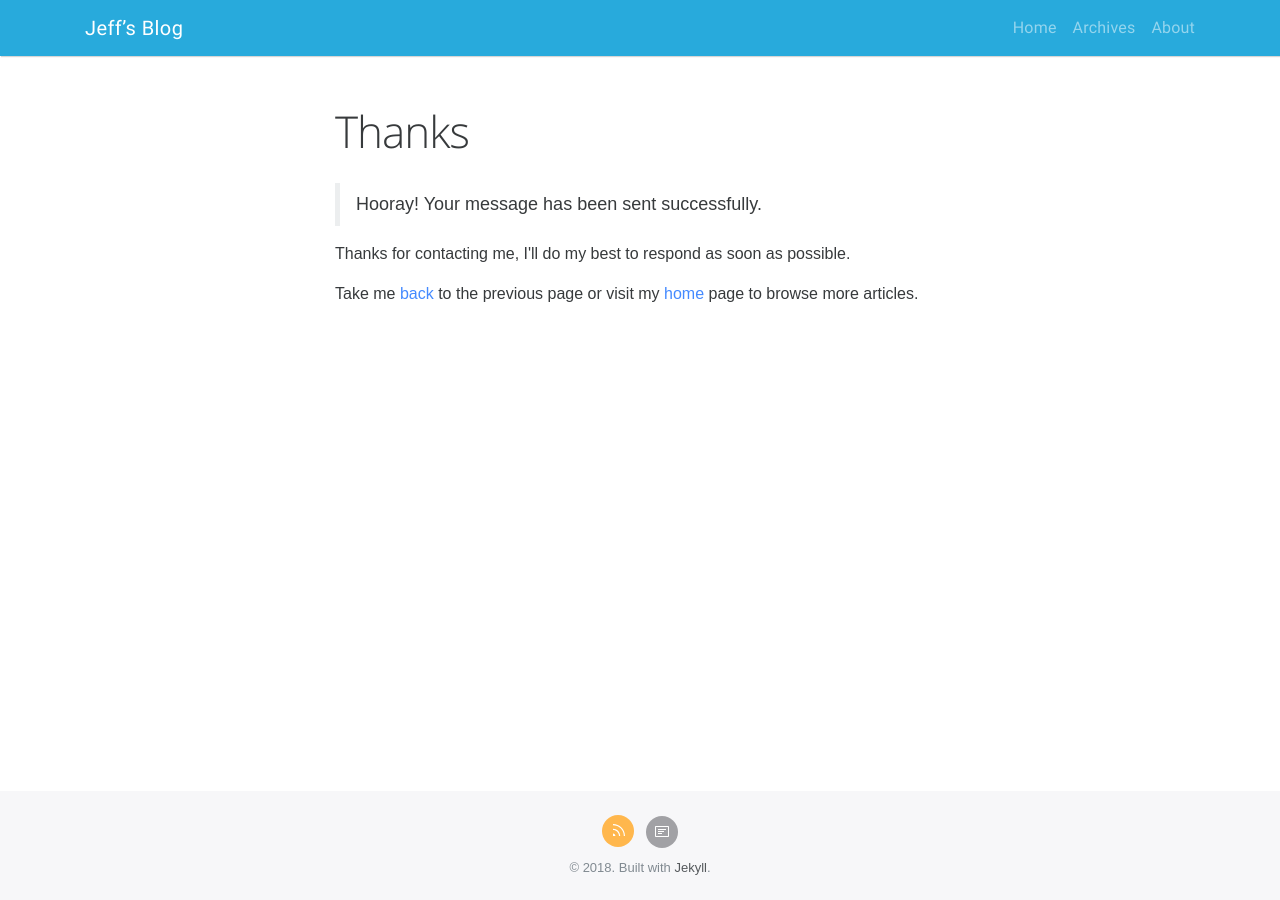
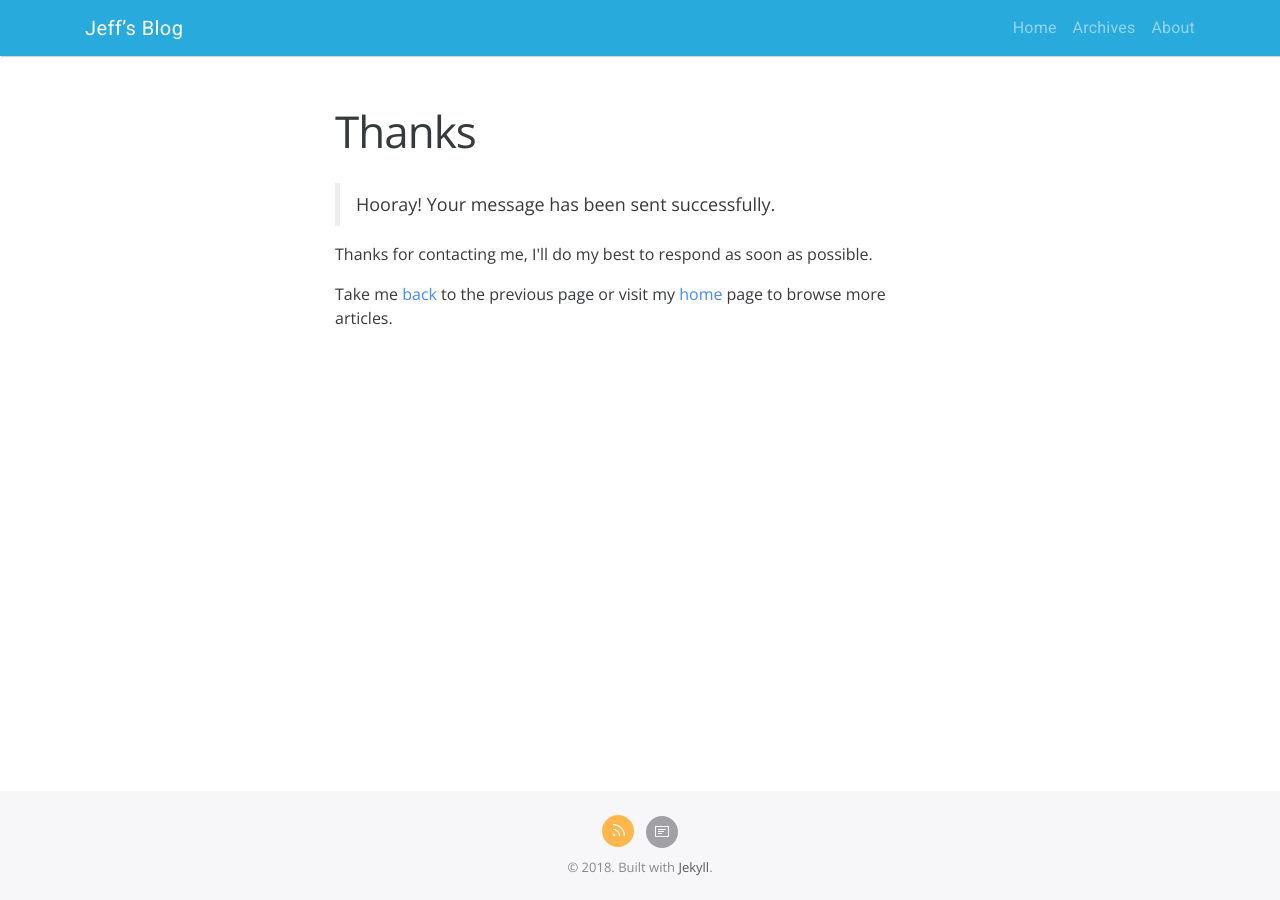
Before and after one commit to jefx07/jefx07.github.io, a Jekyll site: the page built from thanks.html, in a window 1280 px wide. Built offline with Jekyll 4.4.1, drawn with Linux system fonts in a browser that asks for light colours; some web fonts are replaced.

Commit message:
small tweaks

```diff
--- a/_includes/header.html
+++ b/_includes/header.html
@@ -8,11 +8,13 @@
     <link rel="canonical" href="{{ page.url | replace:'index.html','' | absolute_url }}">
     {% if page.title == "Home" %}<script type='application/ld+json'>{"@context":"http:\/\/schema.org","@type":"WebSite","@id":"#website","url":"https:\/\/jefx07.github.io\/","name":"Jeff\u2019s Blog","potentialAction":{"@type":"SearchAction","target":"https:\/\/jefx07.github.io\/?s={search_term_string}","query-input":"required name=search_term_string"}}</script>
     <script type='application/ld+json'>{"@context":"http:\/\/schema.org","@type":"Person","url":"https:\/\/jefx07.github.io\/","sameAs":[],"@id":"#person","name":"Jeff Weston"}</script>{% endif %}
-    <link rel="alternate" type="application/rss+xml" title="RSS Feed" href="{{ '/feed.xml' | relative_url }}">
-    <link rel="alternate" type="application/atom+xml" title="ATOM Feed" href="{{ '/feed.atom' | relative_url }}"> {% comment %}<link rel="stylesheet" href="https://fonts.googleapis.com/css?family=Open+Sans:300,400,400i,600,700%7CRoboto%7CSource+Code+Pro">{% endcomment %}
+    <link rel="stylesheet" href="https://fonts.googleapis.com/css?family=Open+Sans:300,400,400i,600,700%7CRoboto%7CSource+Code+Pro">
     <link rel="stylesheet" href="{{ '/assets/css/styles.css' | relative_url }}">
 
     <link rel="apple-touch-icon" href="{{ '/assets/img/favicons/apple-touch-icon.png' | relative_url }}" sizes="180x180">
     <link rel="icon" type="image/png" href="{{ '/assets/img/favicons/favicon-32x32.png' | relative_url }}" sizes="32x32">
     <link rel="manifest" href="{{ '/assets/img/favicons/manifest.json' | relative_url }}">
+    <link rel="alternate" type="application/rss+xml" title="RSS Feed" href="{{ '/feed.xml' | relative_url }}">
+    <link rel="alternate" type="application/atom+xml" title="ATOM Feed" href="{{ '/feed.atom' | relative_url }}">
+
   </head>
--- a/assets/css/styles.scss
+++ b/assets/css/styles.scss
@@ -1,10 +1,9 @@
 ---
 ---
+
 @charset 'utf-8';
-// scss-lint:disable SpaceAfterComma, QualifyingElement, VendorPrefix
 
 // Import our base styles
-@import 'googlefonts';
 @import 'scss/bootstrap';
 
 
```
